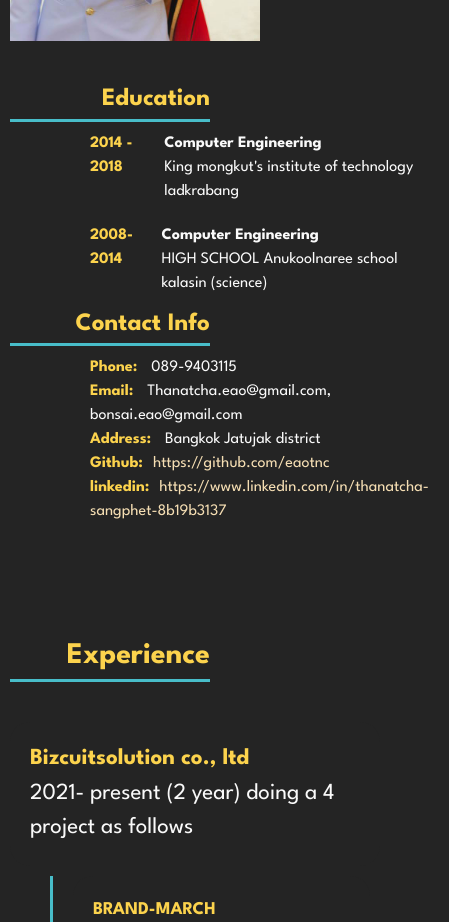
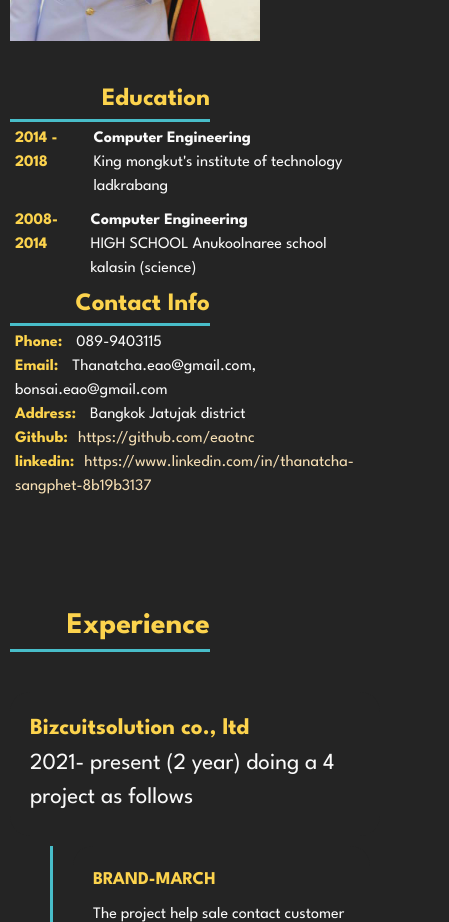
Before and after one commit to eaotnc/vite-portfolio, a React (Vite) app: page / in a window 390 px wide. Shown: the part 2680-3602 px from the top of the page, 449 px wide, since content can reach past the window. Built offline with nearby package versions, Linux system fonts and the light colour scheme.

Commit message:
feat: improve responsive

```diff
--- a/src/App.scss
+++ b/src/App.scss
@@ -50,4 +50,7 @@ a {
     padding: 10px;
     padding-top: 100px;
   }
+  .content {
+    padding: 5px;
+  }
 }
```
